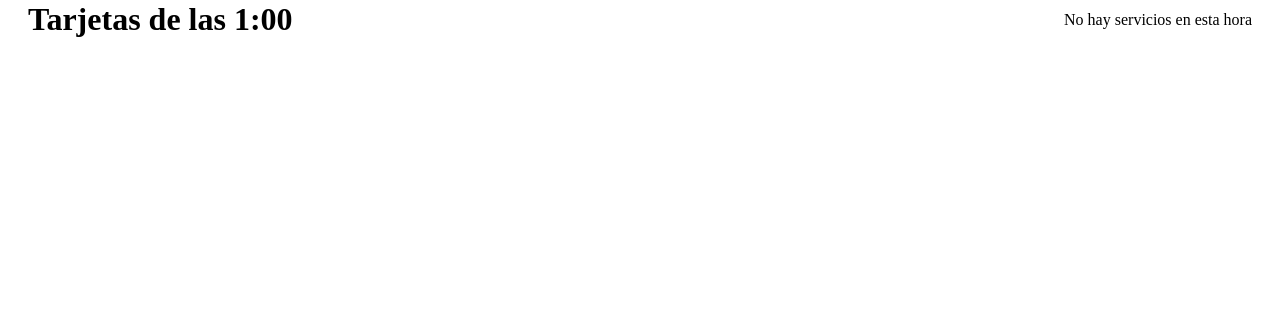
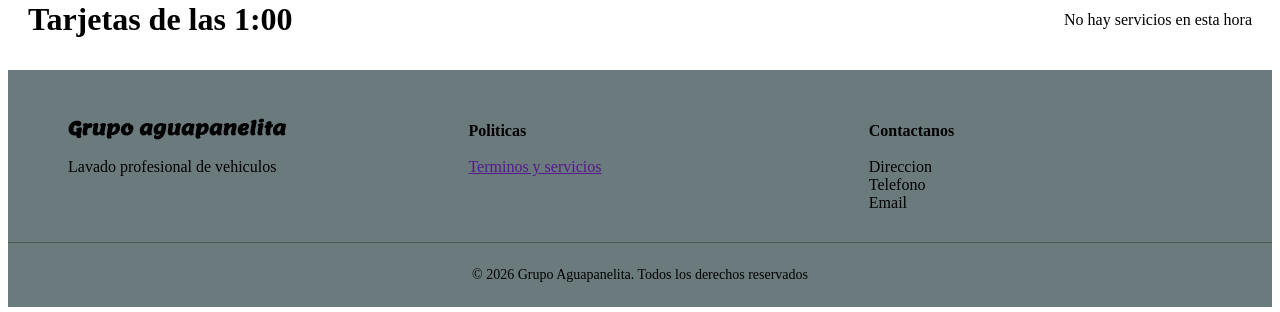
Before and after one commit to danjrbravo/CleanWheels-Frontend, a React (Vite) app: page / in a window 1280 px wide. Shown: the part 581-893 px from the top of the page. Before the commit the page ends 800 px from the top, so only its background shows below. Built offline with nearby package versions, Linux system fonts and the light colour scheme.

Commit message:
Added footer component to Home

```diff
--- a/src/Home/Home.jsx
+++ b/src/Home/Home.jsx
@@ -2,12 +2,15 @@ import React from 'react'
 import Navbar from '../navbar/Navbar'
 import Herobanner from '../herobanner/Herobanner'
 import HourFrontServices from '../frontservicios/HourFrontServices'
+import Footer from '../footer/Footer'
+
 const Home = () => {
   return (
     <>
     <Navbar></Navbar>
     <Herobanner></Herobanner>
     <HourFrontServices></HourFrontServices>
+    <Footer></Footer>
     </>
   )
 }
--- /dev/null
+++ b/src/footer/Footer.css
@@ -0,0 +1,61 @@
+@font-face{
+    font-family: "Lemon-Regular";
+    src: url('../fonts/Lemon-Regular.ttf')
+}
+.footer {
+    background-color: #6B7A7D;
+    display: flex;
+    justify-content: space-between;
+    align-items: flex-start;
+    padding: 30px 60px;
+    color: black;
+}
+.footer p,
+.footer a,
+.footer li {
+    margin: 0;
+}
+.footer h3,
+.footer h4 {
+    min-height: 40px; /* 👈 ajusta este valor */
+    display: flex;
+    align-items: flex-end;
+    margin: 0;
+    margin-bottom: 10px;
+}
+
+.footer-left,
+.footer-mid,
+.footer-right {
+    display: flex;
+    flex-direction: column;
+    gap: 8px;
+}
+
+.footer-left {
+    width: 30%;
+}
+.footer-left h3{
+    font-family: "Lemon-Regular";
+}
+.footer-mid {
+    width: 30%;
+}
+
+.footer-right {
+    width: 30%;
+}
+
+.footer-right .footer-info {
+    list-style: none;
+    padding: 0;
+    margin: 0;
+}
+
+.footer-bottom {
+    border-top: 1px solid #4f5759;
+    text-align: center;
+    padding: 10px 0;
+    font-size: 14px;
+    background-color: #6B7A7D;
+}
--- /dev/null
+++ b/src/footer/Footer.jsx
@@ -0,0 +1,31 @@
+import React from 'react'
+import './Footer.css'
+const Footer = () => {
+  return (
+    <>
+    <footer className='footer'>
+        <div className='footer-left'>
+            <h3>Grupo aguapanelita</h3>
+            <p>Lavado profesional de vehiculos</p>
+        </div>
+        <div className='footer-mid'>
+            <h4>Politicas</h4>
+            <a href="">Terminos y servicios</a>
+        </div>
+        <div className='footer-right'>
+            <h4>Contactanos</h4>
+            <ul className='footer-info'>
+                <li>Direccion</li>
+                <li>Telefono</li>
+                <li>Email</li>
+            </ul>
+        </div>
+    </footer>
+    <div className='footer-bottom'>
+        <p>&copy; 2026 Grupo Aguapanelita. Todos los derechos reservados</p>
+    </div>
+    </>
+  )
+}
+
+export default Footer
```
